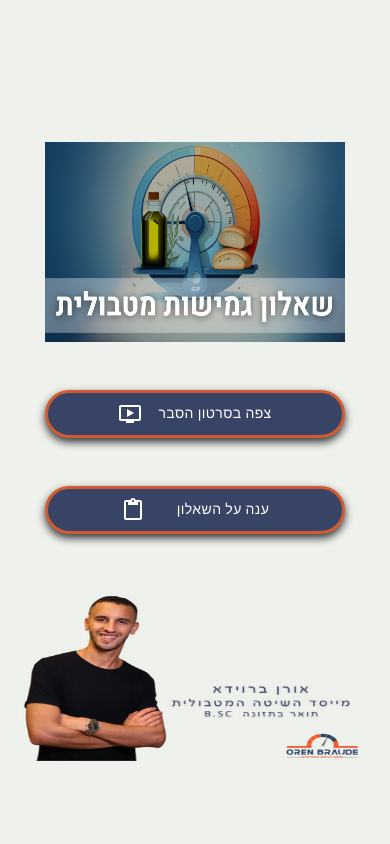
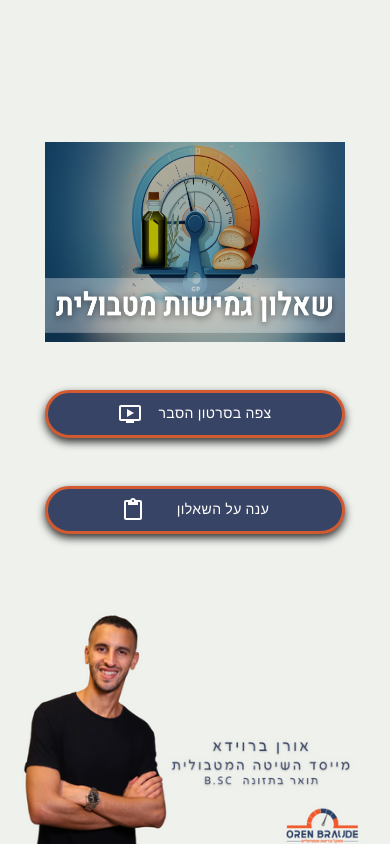
Before and after one commit to TamirGino/oren-braude, a React (Create React App) app: page / in a window 390 px wide. Built offline with nearby package versions, Linux system fonts and the light colour scheme; no server answers.

Commit message:
mobile adjust

```diff
--- a/src/App.css
+++ b/src/App.css
@@ -85,8 +85,8 @@ body {
   .logo_mobile {
     position: fixed;
     width: 350px;
-    height: 250px;
-    top: 85%;
+    height: 350px;
+    top: 93%;
     left: 50%;
     transform: translate(-50%, -50%);
     z-index: -1;
@@ -99,7 +99,7 @@ body {
   }
 
   .logo_mobile {
-    top: 85%;
+    top: 93%;
     left: 50%;
     transform: translate(-50%, -50%);
   }
@@ -109,9 +109,13 @@ body {
   }
 }
 
-@media (max-width: 960px) and (max-height: 700px) {
+@media (max-width: 960px) and (max-height: 760px) {
   .logo_right {
     top: 30%;
+  }
+  .logo_mobile {
+    top: 90%;
+    /* height: 300px; */
   }
 }
 
@@ -134,9 +138,9 @@ body {
 }
 
 
-@media (max-width: 960px) and (max-height: 560px) {
+@media (max-width: 960px) and (max-height: 630px) {
   .logo_mobile {
-    height: 200px;
+    height: 270px;
   }
 
 }
--- a/src/components/Admin/GradientChart.js
+++ b/src/components/Admin/GradientChart.js
@@ -127,6 +127,11 @@ const GradientChart = ({ xData, data }) => {
             },
 
             options: {
+                layout: {
+                    padding: {
+                        right: 60
+                    }
+                },
                 scales: {
                     y: {
                         suggestedMin: 0,
@@ -147,7 +152,7 @@ const GradientChart = ({ xData, data }) => {
                             labelOffset:10,
                             maxRotation: 20,
                             minRotation: 20,
-                            padding:40,
+                            // padding:40,
                             // align:'start',
                             font: {
                                 weight: 'bold',
```
